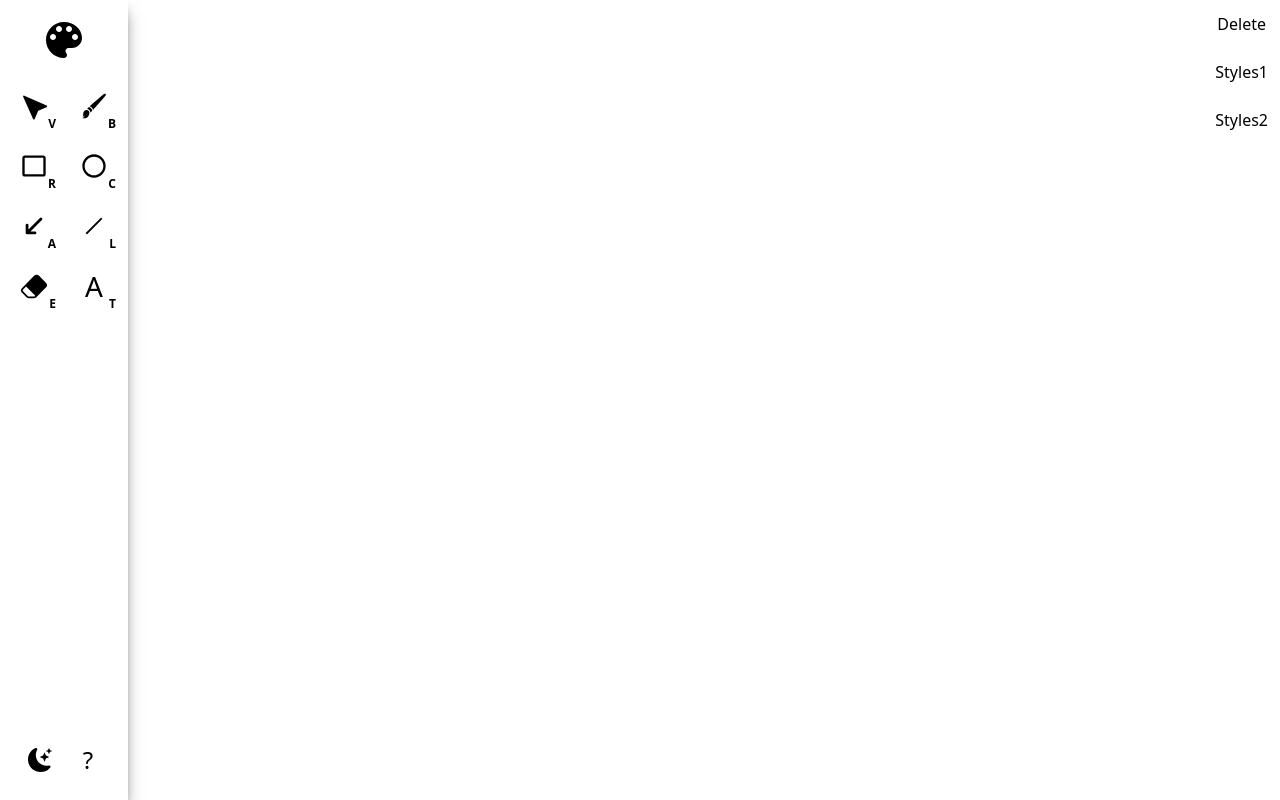
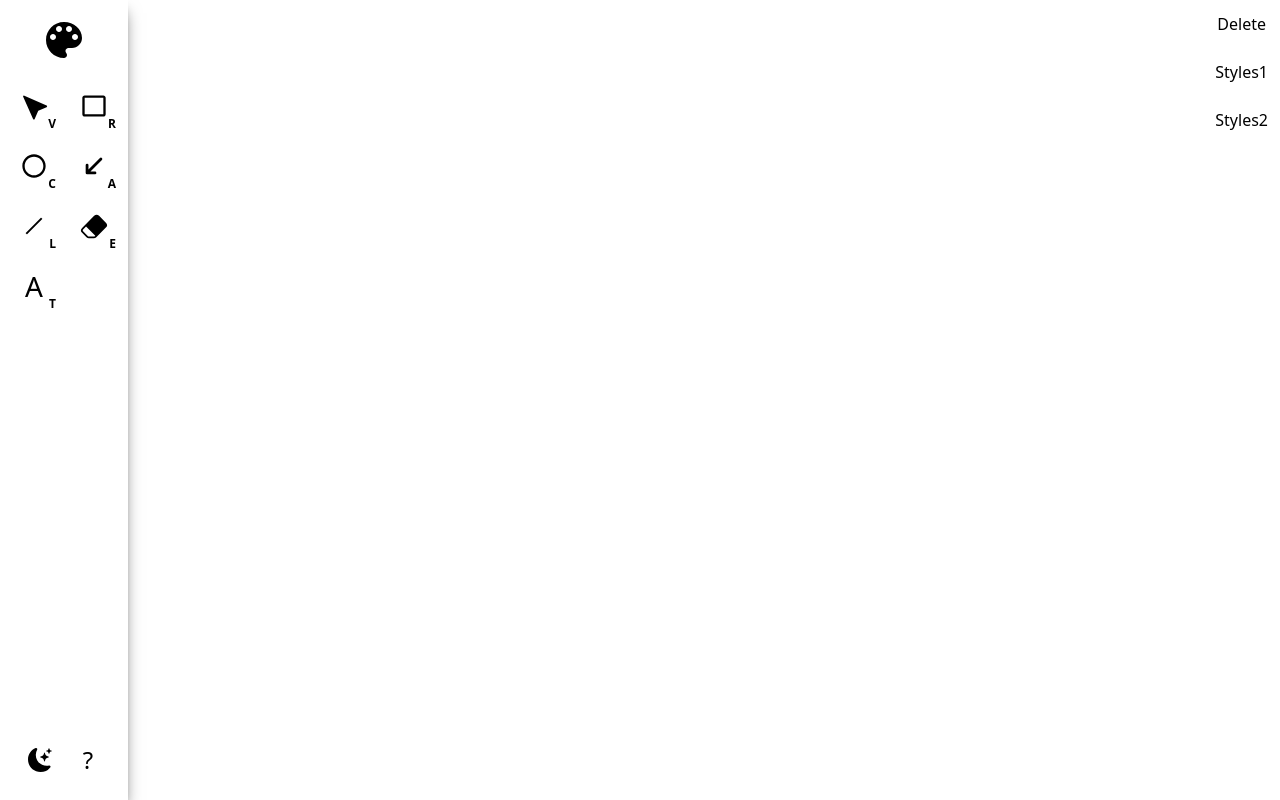
Before and after one commit to ky3ow/drawing-thingy, a Next.js app: page / in a window 1280 px wide. Built offline with nearby package versions, Linux system fonts and the light colour scheme.

Commit message:
holy fuck i need to rework everything

```diff
--- a/helper/tools.tsx
+++ b/helper/tools.tsx
@@ -100,12 +100,12 @@ interface UtilTool extends Tool {
 
 interface MoveTool extends Tool {
   type: 'selection';
-  selected: Shape | undefined;
-  selectOffset: Vector;
-  selectElementAtPosition: (point: Point) => Shape | undefined;
-  setElements: (elements: Shape[]) => void;
-  setOffset: (point: Point) => void;
-  move: (point: Point) => void;
+  // selected: Shape | undefined;
+  // selectOffset: Vector;
+  // selectElementAtPosition: (point: Point) => Shape | undefined;
+  // setElements: (elements: Shape[]) => void;
+  // setOffset: (point: Point) => void;
+  // move: (point: Point) => void;
 }
 
 type ShapeGenerator = (
@@ -243,22 +243,22 @@ const tools: readonly (ShapeTool | UtilTool | MoveTool)[] = [
     icon: <BsFillCursorFill size={sizes.md} className='-scale-x-100' />,
     hotkey: 'v',
   },
-  {
-    type: 'util',
-    title: 'brush',
-    icon: <GiPaintBrush size={sizes.md} className='-scale-x-100' />,
-    hotkey: 'b',
-    action: {
-      // start: (context, x, y) => {
-      //   context.beginPath();
-      //   context.moveTo(x, y);
-      // },
-      // run: (context, x, y) => {
-      //   context.lineTo(x, y);
-      //   context.stroke();
-      // },
-    },
-  },
+  // {
+  //   type: 'util',
+  //   title: 'brush',
+  //   icon: <GiPaintBrush size={sizes.md} className='-scale-x-100' />,
+  //   hotkey: 'b',
+  //   action: {
+  //     // start: (context, x, y) => {
+  //     //   context.beginPath();
+  //     //   context.moveTo(x, y);
+  //     // },
+  //     // run: (context, x, y) => {
+  //     //   context.lineTo(x, y);
+  //     //   context.stroke();
+  //     // },
+  //   },
+  // },
   {
     type: 'shape',
     title: 'rectangle',
```
